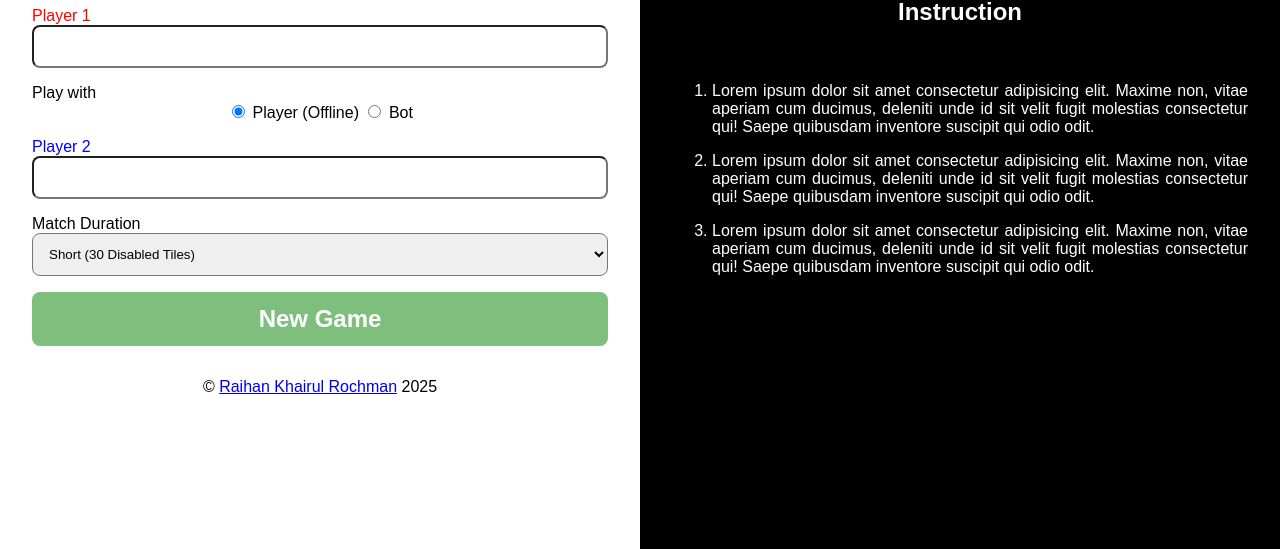
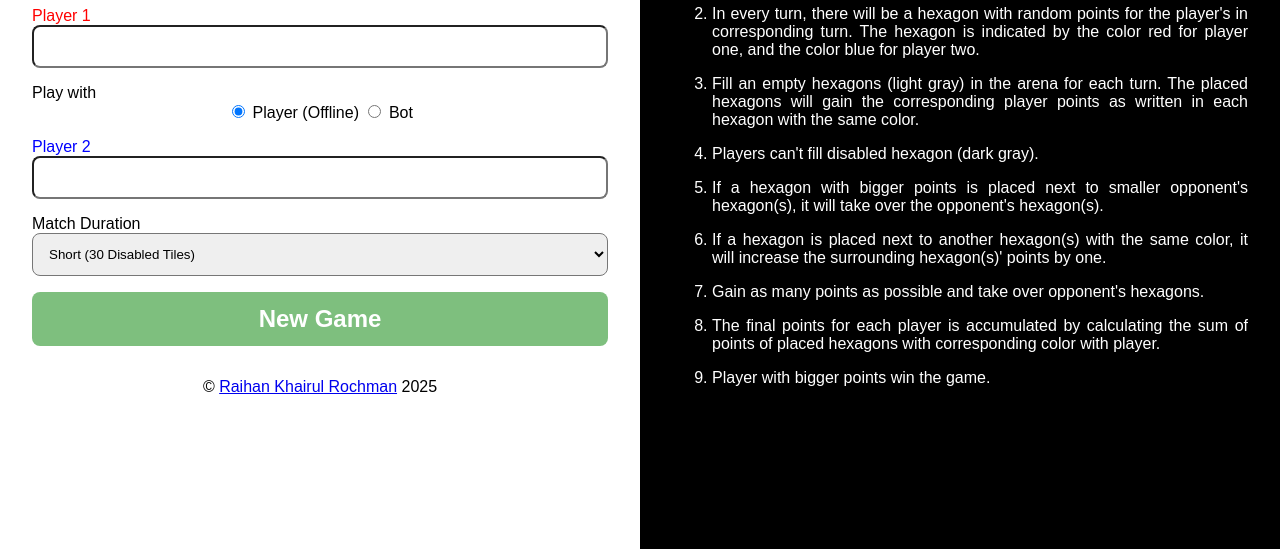
Before and after one commit to raihankr/hexaria, a plain HTML site: page index.html in a window 1280 px wide. Shown: the part 251-800 px from the top of the page. Drawn offline with Linux system fonts and the light colour scheme.

Commit message:
Add instructions

```diff
--- a/index.html
+++ b/index.html
@@ -51,12 +51,23 @@
     <div id="instruction">
       <h2>Instruction</h2>
       <ol>
-        <li>Lorem ipsum dolor sit amet consectetur adipisicing elit. Maxime non, vitae aperiam cum ducimus, deleniti
-          unde id sit velit fugit molestias consectetur qui! Saepe quibusdam inventore suscipit qui odio odit.</li>
-        <li>Lorem ipsum dolor sit amet consectetur adipisicing elit. Maxime non, vitae aperiam cum ducimus, deleniti
-          unde id sit velit fugit molestias consectetur qui! Saepe quibusdam inventore suscipit qui odio odit.</li>
-        <li>Lorem ipsum dolor sit amet consectetur adipisicing elit. Maxime non, vitae aperiam cum ducimus, deleniti
-          unde id sit velit fugit molestias consectetur qui! Saepe quibusdam inventore suscipit qui odio odit.</li>
+        <li>
+          The two players will play alternating in turns.
+        </li>
+        <li>
+          In every turn, there will be a hexagon with random points for the player's in corresponding turn.
+          The hexagon is indicated by the color red for player one, and the color blue for player two.
+        </li>
+        <li>
+          Fill an empty hexagons (light gray) in the arena for each turn. The placed hexagons will gain the corresponding player points
+          as written in each hexagon with the same color.
+        </li>
+        <li>Players can't fill disabled hexagon (dark gray).</li>
+        <li>If a hexagon with bigger points is placed next to smaller opponent's hexagon(s), it will take over the opponent's hexagon(s).</li>
+        <li>If a hexagon is placed next to another hexagon(s) with the same color, it will increase the surrounding hexagon(s)' points by one.</li>
+        <li>Gain as many points as possible and take over opponent's hexagons.</li>
+        <li>The final points for each player is accumulated by calculating the sum of points of placed hexagons with corresponding color with player.</li>
+        <li>Player with bigger points win the game.</li>
       </ol>
     </div>
   </section>
```
